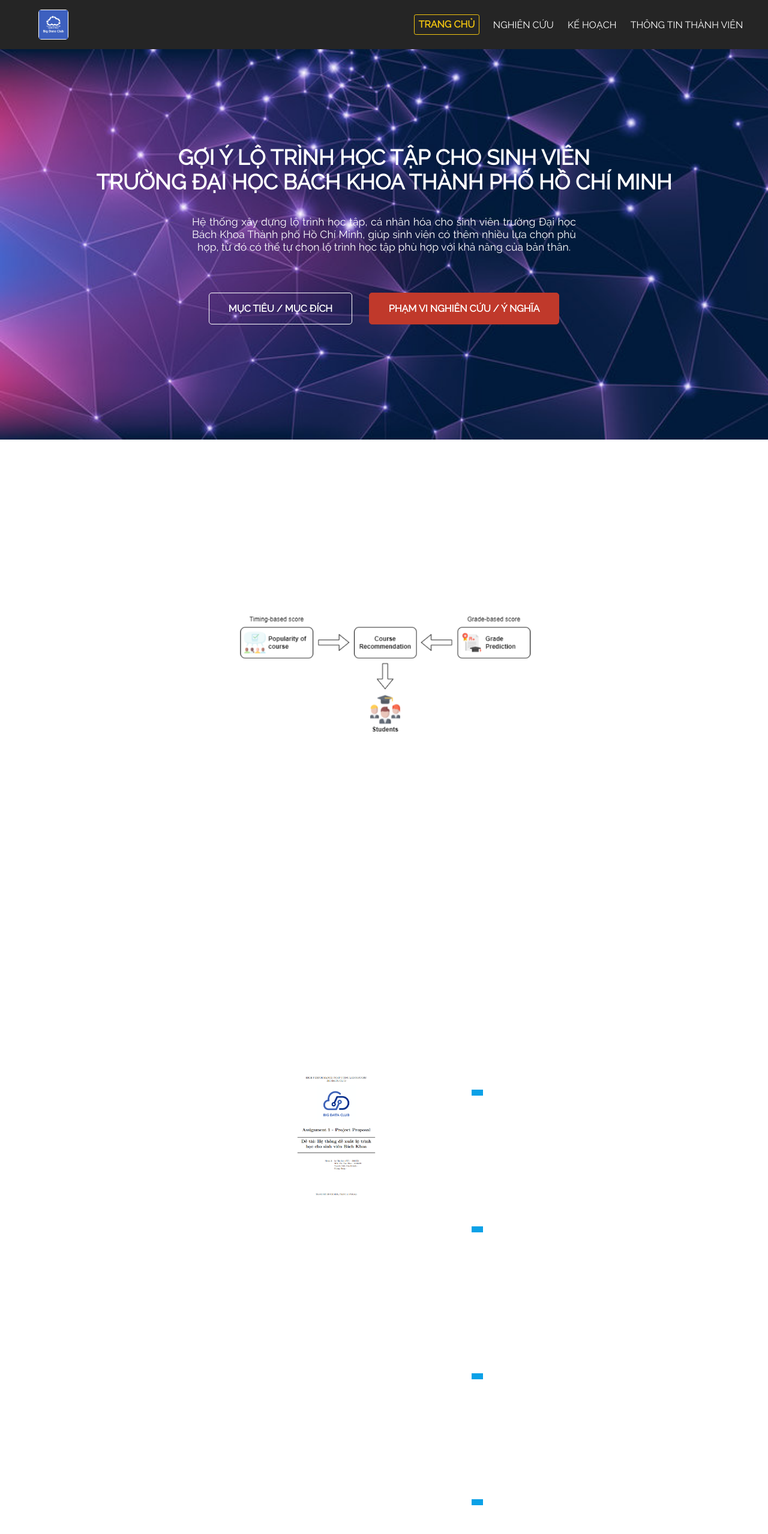
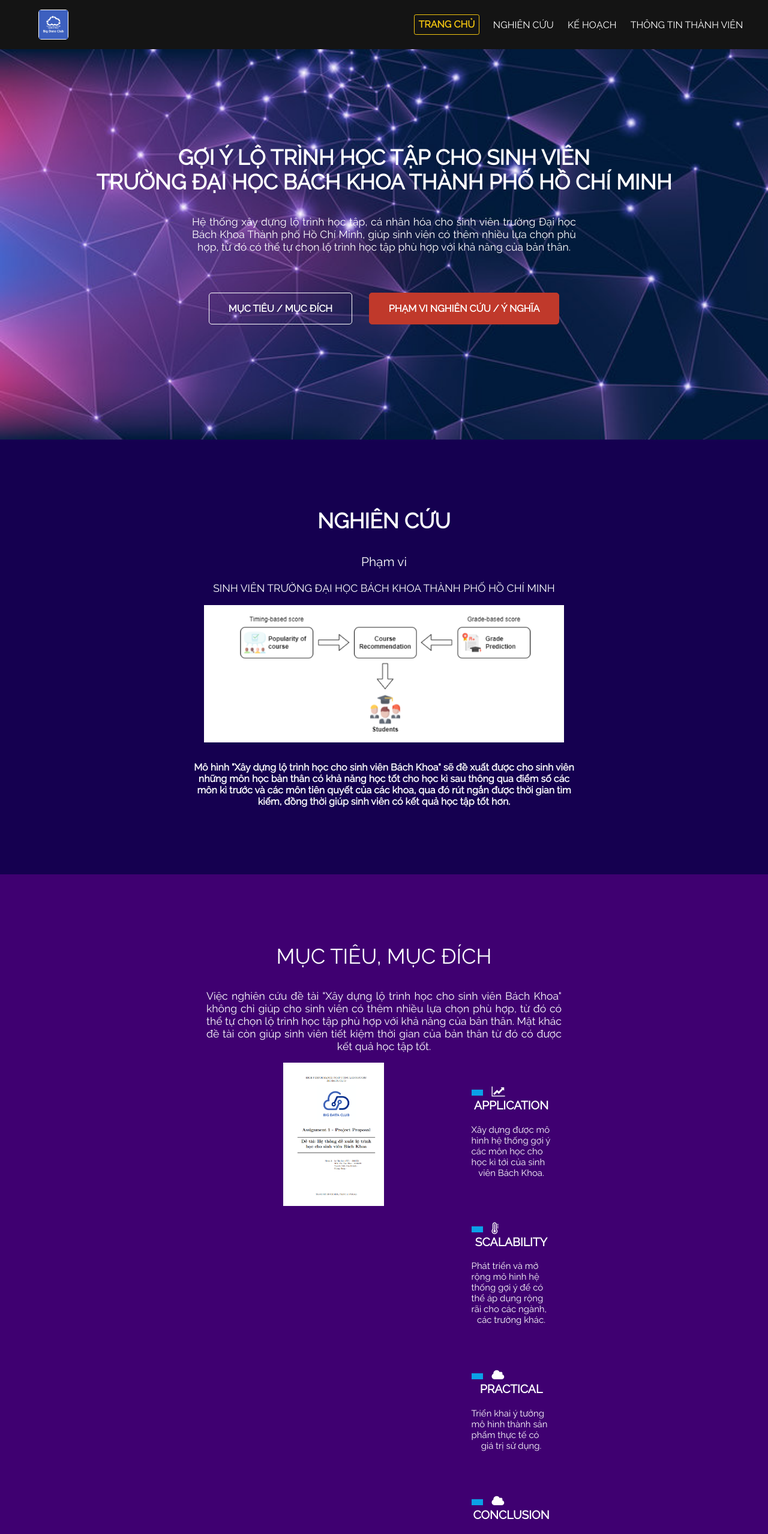
Before and after one commit to locle1011/BDC-Assignment, a plain HTML site: page index.html in a window 1280 px wide. Shown: the top 2558 px of the page at 60% size. Drawn offline with nearby package versions, Linux system fonts and the light colour scheme.

Commit message:
Changes in formating css
- added class image.des
- adjusted layouts

```diff
--- a/css/color.css
+++ b/css/color.css
@@ -52,7 +52,7 @@
 }
 
 .bg-flat-black {
-    background: #252525;
+    background: #141414;
 }
 
 .bg-blue {
@@ -100,3 +100,15 @@
     border-color: transparent;
     box-shadow: 0 10px 10px 0 #00000033, 0 10px 40px 0 #00000030;
 }
+
+.bg-dark-blue {
+    background: #150050;
+}
+
+.bg-dark-purple {
+    background: #3F0071;
+}
+
+.bg-medium-purple {
+    background: #610094;
+}
```
Also changed, not shown: css/flex.css (line endings or trailing spaces).
